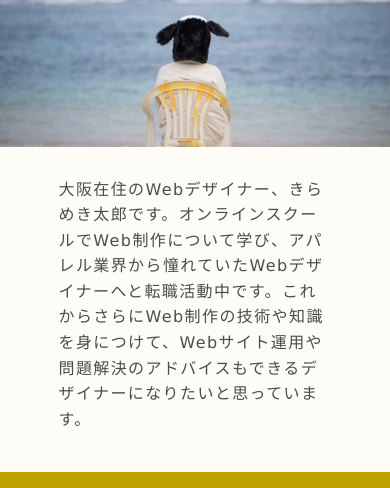
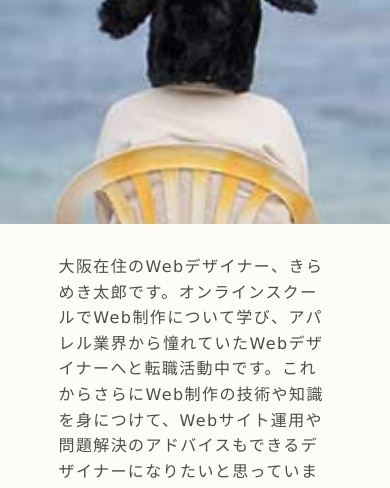
Before and after one commit to imanikyoko/responsive-site, a plain HTML site: page index.html in a window 390 px wide. Shown: the part 113-601 px from the top of the page. Drawn offline with nearby package versions, Linux system fonts and the light colour scheme.

Commit message:
再提出

```diff
--- a/css/style.scss
+++ b/css/style.scss
@@ -71,6 +71,8 @@ a {
 
 /* Header
 ------------------------------------------------------------*/
+
+
 .button-contact {
   width: 20px;
   height: 20px;
@@ -80,7 +82,7 @@ a {
   text-align: center;
   display: block;
   float: right;
-  @include border-radius(4px);
+  border-radius:14px;
   font-size: 20px;
   line-height: 0;
   margin: 20px 20px 0 0;
@@ -88,8 +90,28 @@ a {
     color: $fontColor;
   }
 }
+
+
+.mainVisual {
+  background-image: url("../images/main-img.jpg");
+  height: 500px;
+  width: 100%;
+  background-size: cover;
+  background-position: center center;
+}
+  @media (max-width: 768px) {
+  .mainVisual {
+    background-image: url("../images/main-img2.jpg");
+    height: 250px;
+    width: 100%;
+    background-size: cover;
+    background-position: center center;
+  }
+
+}
+
 header {
-  .profile {
+  .profile-icon {
     width: 100%;
     margin: 0 auto;
     padding: 10px 0;
@@ -109,12 +131,12 @@ header {
     //margin: 0px auto;
     //max-width: 100%;
     //height: auto;
-    background-image:
-    url("./images/main-img.jpg");
-    height: auto;
-    width: 100%;
-    background-size: cover;
-    background-position: center center;
+    //background-image:
+    //url("./images/main-img2.jpg");
+    //height: auto;
+    //width: 100%;
+    //background-size: cover;
+    //background-position: center center;
   }
   p {
     font-size: 1.6rem;
@@ -365,4 +387,5 @@ footer {
       }
     }
   }
+
 }
--- a/index.html
+++ b/index.html
@@ -14,7 +14,9 @@
   <body><!--header-->
     <header>
       <div class="profile">
-        <h1 class="site-title abel uppercase text-center">２０１８年 <span>牛の休日</span></h1><img src="./images/main-img.jpg" alt="プロフィール写真" class="block-center profile-icon">
+        <h1 class="site-title abel uppercase text-center">２０１８年 <span>牛の休日</span></h1>
+        <!--<img src="./images/main-img2.jpg" alt="プロフィール写真" class="block-center profile-icon">-->
+        <div class="mainVisual"><!--<img src="./images/main-img.jpg" alt="プロフィール写真" class="mainVisual">--></div>
         <p>大阪在住のWebデザイナー、きらめき太郎です。オンラインスクールでWeb制作について学び、アパレル業界から憧れていたWebデザイナーへと転職活動中です。これからさらにWeb制作の技術や知識を身につけて、Webサイト運用や問題解決のアドバイスもできるデザイナーになりたいと思っています。</p>
       </div>
     </header><!--contents-->
```
Also changed, not shown: css/style.css, images/main-img2.jpg (added), 1 other file.
